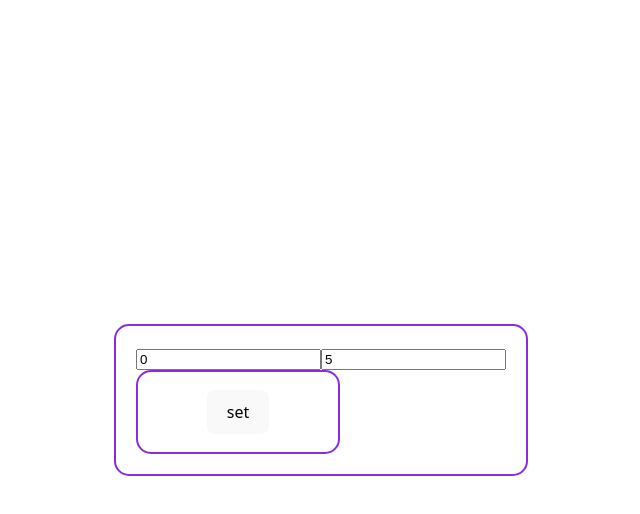
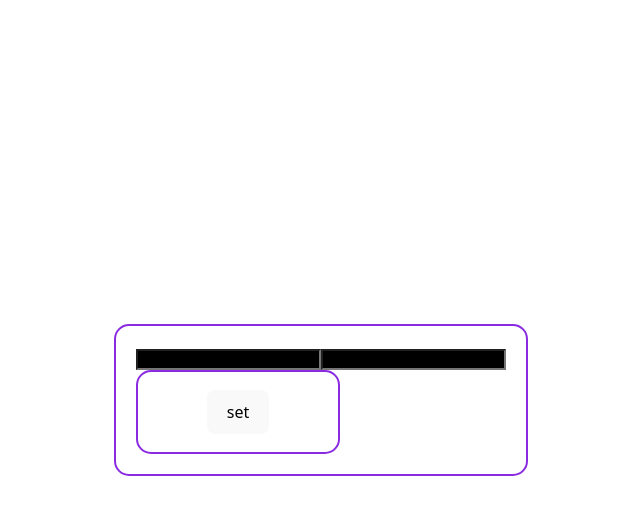
Before and after one commit to BalandinaM/Exam_01_sprint, a React (Vite) app in the folder exam/: page / in a window 1280 px wide. Both pictures are taken after a click on the button "set". Shown: the top 514 px of the page, without its empty margins (319-959 px from the left). Built offline with nearby package versions, Linux system fonts and the light colour scheme.

Commit message:
валидация инпута

```diff
--- a/exam/src/components/settings/Settings.tsx
+++ b/exam/src/components/settings/Settings.tsx
@@ -1,3 +1,4 @@
+import { useState } from "react";
 
 export type SettingsProps = {
     minCount: number;
@@ -7,22 +8,25 @@ export type SettingsProps = {
 }
 
 export const Settings = ({minCount, maxCount, setNewMaxCount, setNewMinCount}: SettingsProps) => {
+  const [error, setError] = useState(false);
 
   const changeMinCountHandler = (e: React.ChangeEvent<HTMLInputElement>) => {
+    setError(false);
     const currentValueInput = Number(e.currentTarget.value)
-    if (currentValueInput >= maxCount) {
+    if (currentValueInput >= maxCount || currentValueInput < 0) {
       console.log('error!!!  min value');
-
+      setError(true)
     }
     setNewMinCount(Number(e.currentTarget.value));
   };
 
 
   const changeMaxCountHandler = (e: React.ChangeEvent<HTMLInputElement>) => {
+    setError(false);
     const currentValueInput = Number(e.currentTarget.value)
-    if (currentValueInput <= minCount) {
+    if (currentValueInput <= minCount || currentValueInput < 0) {
       console.log('error!!!  max value');
-
+      setError(true)
     }
     setNewMaxCount(Number(e.currentTarget.value));
   };
@@ -31,8 +35,12 @@ export const Settings = ({minCount, maxCount, setNewMaxCount, setNewMinCount}: S
 
   return (
     <div>
-      <input type="number" value={minCount} onChange={changeMinCountHandler}/>
-      <input type="number" value={maxCount} onChange={changeMaxCountHandler}/>
+      <input style={{ background: error ? 'red' : 'black' }}  type="number" value={minCount} onChange={changeMinCountHandler}/>
+      <input style={{ background: error ? 'red' : 'black' }} type="number" value={maxCount} onChange={changeMaxCountHandler}/>
     </div>
   );
 };
+
+
+// Вынести инпут в отдельный компонент, он должен быть универсальным
+// ошибки должны быть сои у каждого инпута
--- a/exam/src/components/settingsBlock/SettingsBlock.tsx
+++ b/exam/src/components/settingsBlock/SettingsBlock.tsx
@@ -16,9 +16,9 @@ export const SettingsBlock = ({
   const [newMaxCount, setNewMaxCount] = useState(maxCount);
   const [newMinCount, setNewMinCount] = useState(minCount);
 
-  const onClickSaveSettings = (minCountValue: number, maxCountValue: number) => {
+  // const onClickSaveSettings = (minCountValue: number, maxCountValue: number) => {
 
-  }
+  // }
 
   return (
     <div>
```
